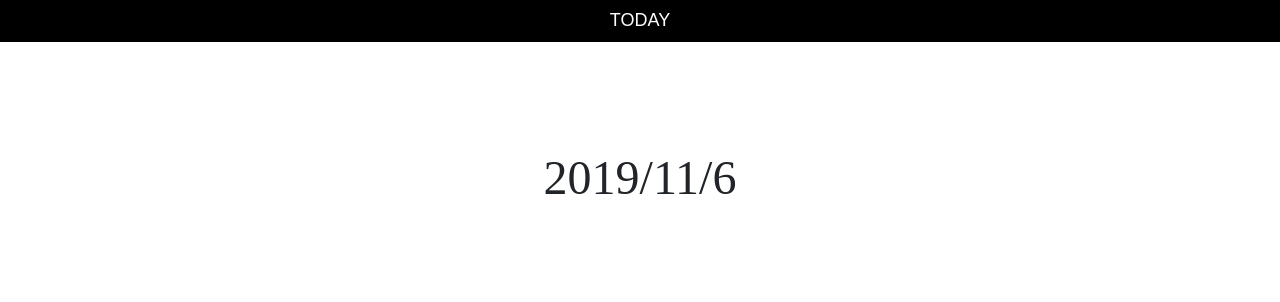
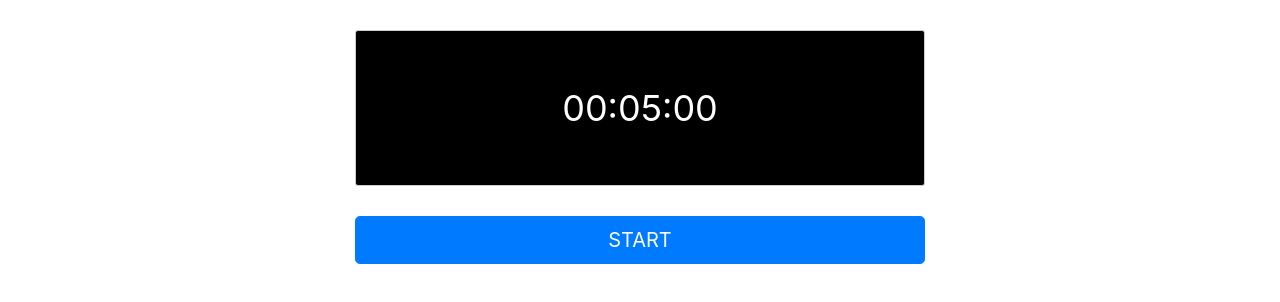
Before and after one commit to keishi2018/todo, a plain HTML site: page index.html in a window 1280 px wide. Drawn offline with nearby package versions, Linux system fonts and the light colour scheme.

Commit message:
208Pまで

```diff
--- a/css/style.css
+++ b/css/style.css
@@ -1,21 +1,20 @@
-body{
-    font-family: arial;
+.container {
     text-align: center;
+    max-width: 600px;
+    margin: 30px auto;
 }
 
-header {
-    margin-bottom: 100px;
+#timer {
+    font-size: 36px;
+    border: 1px solid #ccc;
+    margin: 30px auto;
+    padding: 50px;
+    background-color: #000;
+    color: #fff;
+    border-radius: 3px;
+    box-shadow: 1px 1px 3px rgba(0,0,0 .5);
 }
 
-h1 {
-    background-color: #000;
-    color: #ffffff;
-    margin: 0;;
-    padding: 10px;
-    font-size: 18px;
+.btn {
+    width: 100%;
 }
-
-.date {
-font-size: 300%;
-font-family: 'Times New Roman', Times, serif;
-}
--- a/index.html
+++ b/index.html
@@ -3,28 +3,33 @@
   <head>
     <!-- Required meta tags -->
     <meta charset="utf-8">
-    <meta name="viewport" content="width=device-width, initial-scale=1, shrink-to-fit=no">
+    <meta name="viewport" content="width=device-width">
+
+    <title>TIMER</title>
 
     <!-- Bootstrap CSS -->
     <link rel="stylesheet" href="https://stackpath.bootstrapcdn.com/bootstrap/4.3.1/css/bootstrap.min.css" integrity="sha384-ggOyR0iXCbMQv3Xipma34MD+dH/1fQ784/j6cY/iJTQUOhcWr7x9JvoRxT2MZw1T" crossorigin="anonymous">
 
-    <title>TODAY</title>
+
     <link rel="stylesheet" href="css/style.css">
 <!-- relとは、ファイルとの関連性を定義する。hrefは、よみこむファイルを指定する。 -->
   </head>
 
   <body>
-        <header>
-            <h1>TODAY</h1>
-        </header>
+         <div class="container">
+            <P id="timer">00:00:00</P>
 
-        <div class="container">
-            <script>
-              var today = new Date();
-              var todayHtml = today.getFullYear() + '/' + (today.getMonth()+1) + '/' + today.getDate();
+           <script>
+              document.getElementById('timer').innerHTML = '00:01:00';
+              document.getElementById('timer').innerHTML = '00:02:00';
+              document.getElementById('timer').innerHTML = '00:03:00';
+              document.getElementById('timer').innerHTML = '00:04:00';
+              document.getElementById('timer').innerHTML = '00:05:00';
+           </script>
 
-              document.write('<p class="date">' + todayHtml + '</p>');
-            </script>
+           <div>
+             <button id="start_stop" class="btn btn-lg btn-primary">START</button>
+           </div>
         </div>
     <!-- Optional JavaScript -->
     <!-- jQuery first, then Popper.js, then Bootstrap JS -->
```
